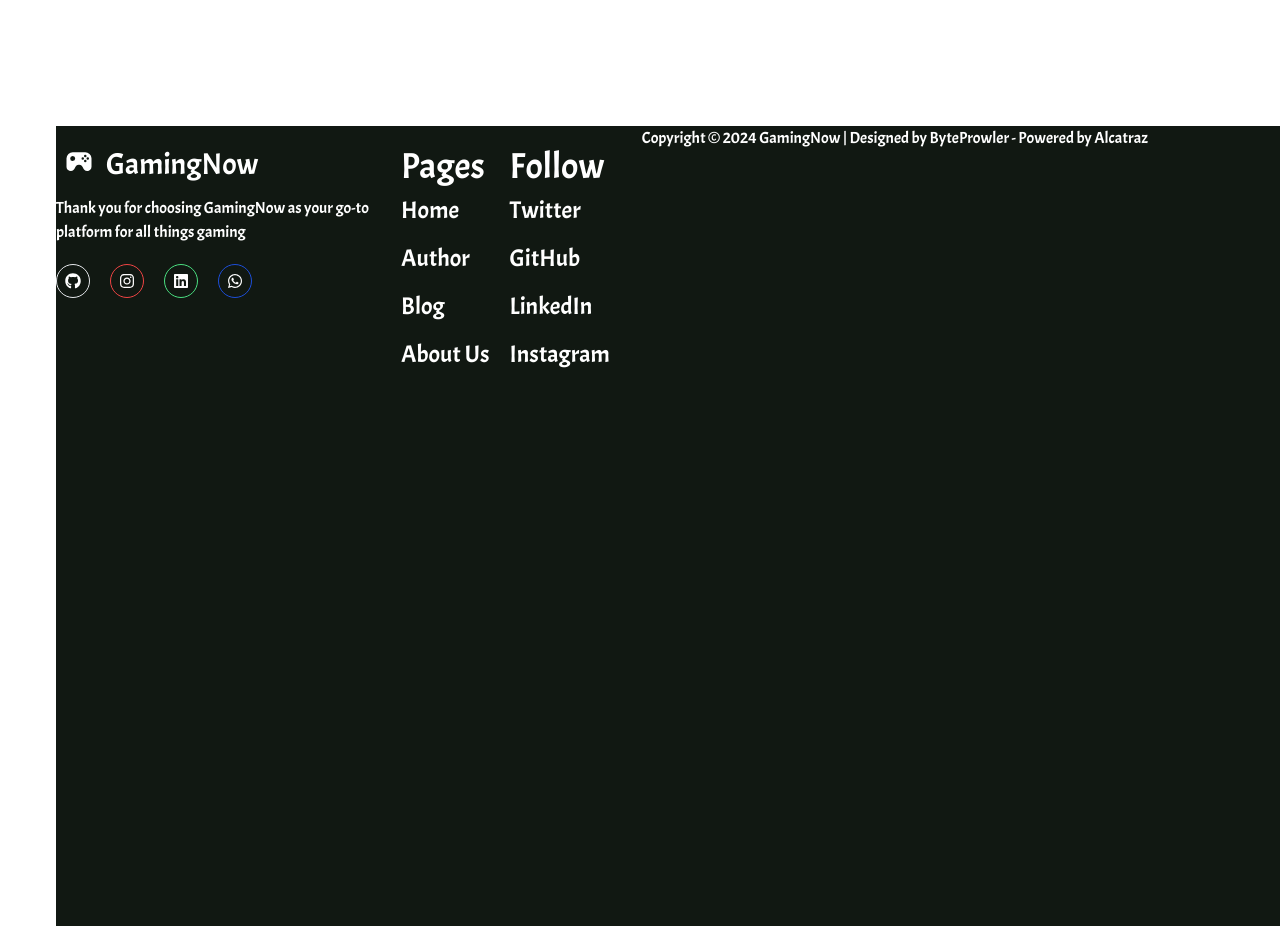
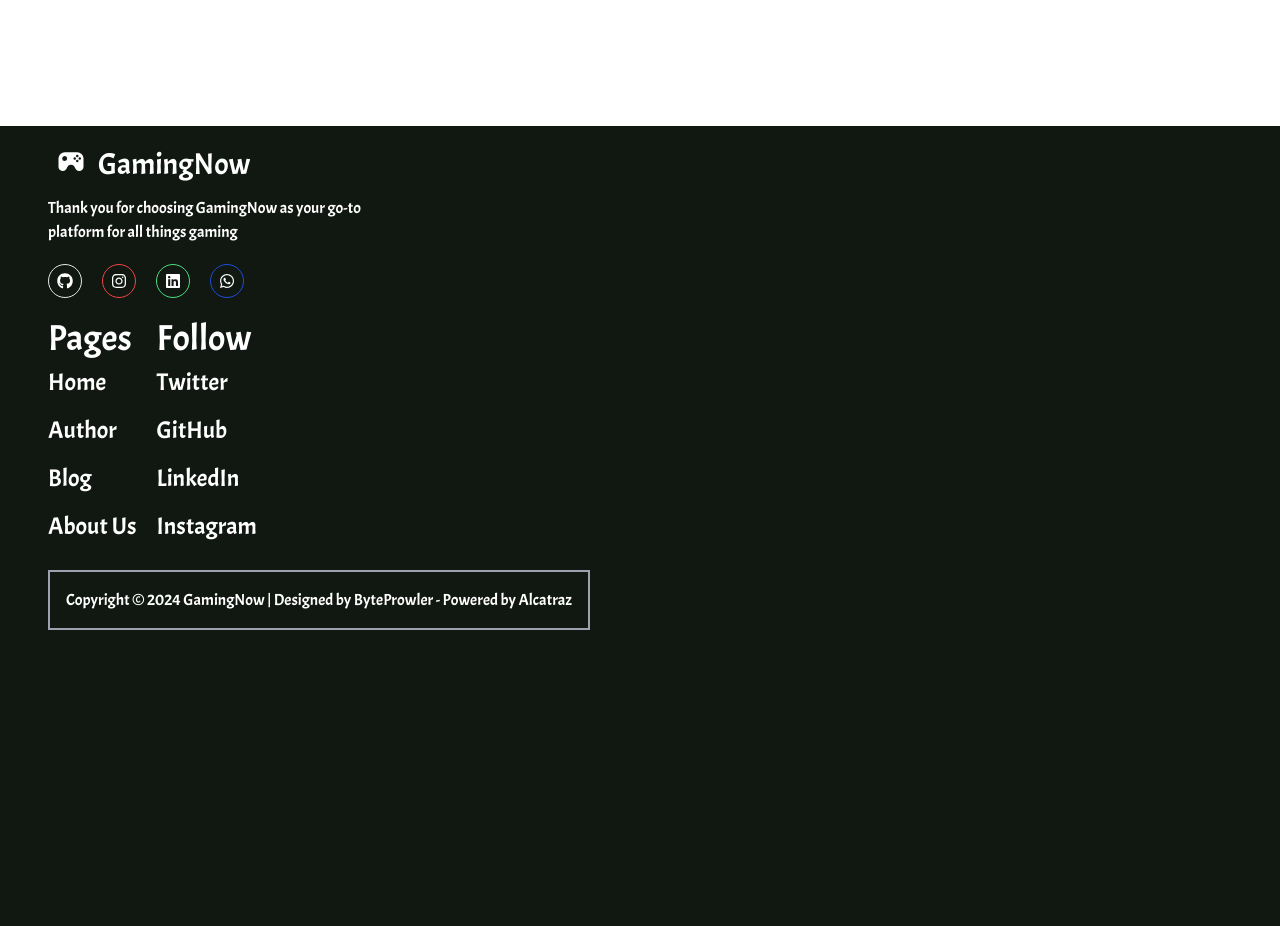
Before and after one commit to Ogojoshua905/univelcityproject, a Next.js app: page /contact in a window 1280 px wide. Shown: the part 1780-2706 px from the top of the page. Built offline with nearby package versions, Linux system fonts and the light colour scheme.

Commit message:
fix: made changes

```diff
--- a/src/app/category/BlogCat.jsx
+++ b/src/app/category/BlogCat.jsx
@@ -12,7 +12,7 @@ export default function BlogCat() {
 
         <section className="flex items-center justify-center">
             {articlesCat}
-          <h2 className=" focus:bg-black hover:bg-black hover:text-white border-4 border-black p-4"><Link href={`/category/`} title={`All Categories`}>
+          <h2 className=" focus:bg-black hover:bg-black dark:border-white hover:text-white border-4 border-black p-4"><Link href={`/category/`} title={`All Categories`}>
               All
             </Link>
             </h2>
--- a/src/app/category/page.jsx
+++ b/src/app/category/page.jsx
@@ -129,10 +129,10 @@ export const articles = [
 export default function Category() {
   return (
     <div>
-      <div>
+      {/* <div>
           <h2></h2>
-          <Image src="" />
-      </div>
+          <Image className=" object-contain" src="/media/Abstract.jpg" width="100" height="300" />
+      </div> */}
 
     <div className="grid md:grid-cols-3 gap-4">
     {articles.map(article => (
--- a/src/app/comps/ContactForm.jsx
+++ b/src/app/comps/ContactForm.jsx
@@ -5,10 +5,10 @@ export default function ContactForm() {
     <div>
        <h2 className=" mt-20 text-6xl justify-center mb-10">Connect with Us</h2>
             <div>
-            <input type="text" id="name" name="name" placeholder="Your Name" className="border-b-2 mb-4 dark:border-white border-black focus:border-gray-900 focus:outline-none md:h-[100px] md:w-[450px]" /> <br />
-            <input type="email" id="email" name="email" placeholder="Your Email" className="border-b-2 mb-4 dark:border-white border-black focus:border-gray-900 focus:outline-none md:h-[80px] md:w-[450px]" /><br />
-            <input type="text" id="subject" name="subject" placeholder="Subject" className="border-b-2 mb-4 dark:border-white border-black focus:border-gray-900 focus:outline-none h-[100px] md:w-[450px]" /><br />
-            <textarea className="border-b-2 mb-4 border-black dark:border-white focus:outline-none resize h-[150px] md:w-[400px]" name="message" id="message" cols="10" rows="4" placeholder="Type Your Message"></textarea><br />
+            <input type="text" id="name" name="name" placeholder="Your Name" className="border-b-2 mb-4 dark:border-white border-black focus:border-gray-900 focus:outline-none h-[100px] sm:w-[250px] md:w-[450px]" /> <br />
+            <input type="email" id="email" name="email" placeholder="Your Email" className="border-b-2 mb-4 dark:border-white border-black focus:border-gray-900 focus:outline-none md:h-[80px] sm:w-[250px] md:w-[450px]" /><br />
+            <input type="text" id="subject" name="subject" placeholder="Subject" className="border-b-2 mb-4 dark:border-white border-black focus:border-gray-900 focus:outline-none h-[100px] sm:w-[250px] md:w-[450px]" /><br />
+            <textarea className="border-b-2 mb-4 border-black dark:border-white focus:outline-none resize h-[150px] sm:w-[200px] md:w-[400px]" name="message" id="message" cols="10" rows="4" placeholder="Type Your Message"></textarea><br />
             <button type="submit" className=" bg-slate-700 text-white text-center h-[80px] md:w-[250px] rounded-sm hover:bg-purple-700">Submit</button>
     </div>
     </div>
--- a/src/app/comps/Footer.jsx
+++ b/src/app/comps/Footer.jsx
@@ -6,7 +6,9 @@ import { BiSolidJoystick } from 'react-icons/bi'
 
 export default function Footer() {
   return (
-   <footer className='h-[100vh] bg-[#111812] text-white leading-6 md:flex gap-8 ml-14'>
+   <footer className='h-[100vh] bg-[#111812] text-white leading-6 md:flex gap-8'>
+    <div className=' ml-12'>
+
 
     <div className=" flex-col md:gap-y-6">
 
@@ -16,9 +18,10 @@ export default function Footer() {
     </div>
 
 
+    <div className=' items-center object-center'>
+        <div className='md:flex mt-5  justify-start items-start gap-5 text-2xl'>
 
-    <div className='md:flex mt-5  justify-start items-start gap-5 text-2xl'>
-  <div className='capitalize block leading-loose mb-5'>
+  <div className='capitalize sm:block md:block items-center object-center leading-loose mb-5'>
     <h2 className=' text-4xl'>Pages</h2>
 
       <div className='block'>
@@ -56,11 +59,13 @@ export default function Footer() {
       </div>
 
   </div>
+        </div>
 
     </div>
 
-        <div className=' bottom-4 justify-center text-center'>
+        <div className=' bottom-4 justify-center items-center border-2 border-gray-400 p-4 text-center'>
         <h2>Copyright &copy; 2024 GamingNow | Designed by ByteProwler - Powered by Alcatraz</h2>
+        </div>
       </div>
    </footer>
   )
--- a/src/app/layout.jsx
+++ b/src/app/layout.jsx
@@ -9,7 +9,7 @@ const Viju = Acme({
   weight:['400']});
 
 export const metadata = {
-  title: "Blogging Platform",
+  title: "GamingNow",
   description: "My Blogging Platform",
   keywords: "html, cssc tailwindcss, js, javascript, next, vite"
 };
```
Also changed, not shown: public/media/Abstract.jpg (added). Lines whose indentation alone changed are shown as unchanged.
